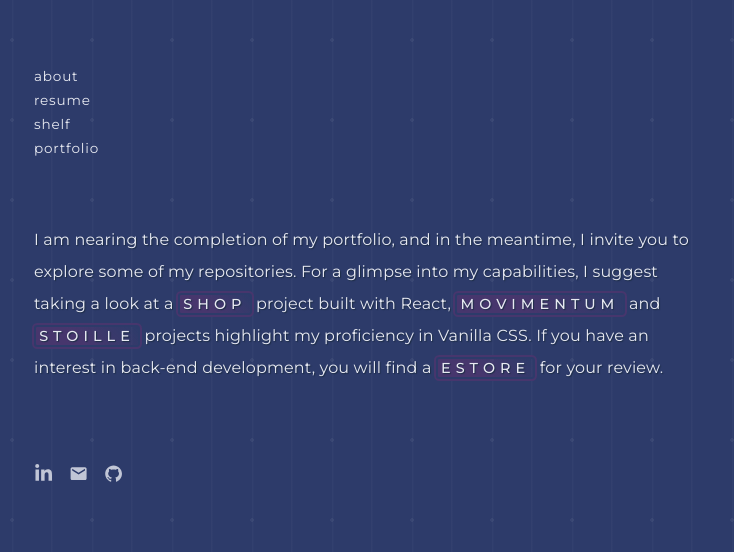
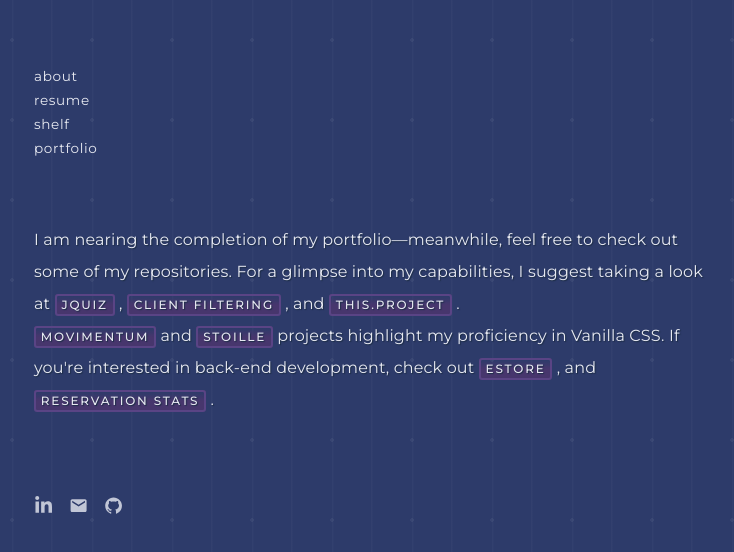
Before and after one commit to jasmingubeljic/jasmingubeljic.github.io, a Next.js app: page /portfolio in a window 1280 px wide. Shown: the top 552 px of the page, without its empty margins (268-1002 px from the left). Built offline with nearby package versions, Linux system fonts and the light colour scheme.

Commit message:
chore: update portfolio page

```diff
--- a/src/app/portfolio/page.js
+++ b/src/app/portfolio/page.js
@@ -4,25 +4,36 @@ export default function Portfolio() {
   return (
     <>
       <p>
-        I am nearing the completion of my portfolio, and in the meantime, I
-        invite you to explore some of my repositories. For a glimpse into my
-        capabilities, I suggest taking a look at a{" "}
+        I am nearing the completion of my portfolio—meanwhile, feel free to check out some of my repositories. For a glimpse into my
+        capabilities, I suggest taking a look at{" "}
         <a
-          href="https://github.com/jasmingubeljic/estore-client"
+          href="https://github.com/jasmingubeljic/jQuiz"
           target="_blank"
           className={styles["repository-link"]}
         >
-          shop
-        </a>{" "}
-        project built with React,{" "}
+          jQuiz
+        </a> ,{" "}
+        <a
+          href="https://github.com/jasmingubeljic/accommodation-filtering"
+          target="_blank"
+          className={styles["repository-link"]}
+        >
+          client filtering
+        </a> ,{" "}
+        and {" "}
+        <a
+          href="https://github.com/jasmingubeljic/jasmingubeljic.github.io"
+          target="_blank"
+          className={styles["repository-link"]}
+        >this.project</a> .
+        {" "} <br></br>
         <a
           href="https://github.com/jasmingubeljic/movimentum"
           target="_blank"
           className={styles["repository-link"]}
         >
           Movimentum
-        </a>{" "}
-        and{" "}
+        </a> and {" "}
         <a
           href="https://github.com/jasmingubeljic/stoille"
           target="_blank"
@@ -30,16 +41,20 @@ export default function Portfolio() {
         >
           Stoille
         </a>{" "}
-        projects highlight my proficiency in Vanilla CSS. If you have an
-        interest in back-end development, you will find a{" "}
+        projects highlight my proficiency in Vanilla CSS. If you're interested in back-end development, check out{" "}
         <a
           href="https://github.com/jasmingubeljic/estore-server"
           target="_blank"
           className={styles["repository-link"]}
         >
           eStore
-        </a>{" "}
-        for your review.
+        </a> , and {" "}
+        <a
+          href="https://github.com/jasmingubeljic/reservation-stats"
+          target="_blank"
+          className={styles["repository-link"]}>
+          reservation stats
+        </a> .
       </p>
     </>
   );
--- a/src/app/portfolio/page.module.css
+++ b/src/app/portfolio/page.module.css
@@ -1,18 +1,18 @@
 .repository-link {
   text-transform: uppercase;
   color: var(--easy-text);
-  font-size: 0.9rem;
+  font-size: 0.75rem;
   font-weight: 500;
-  padding: 0 0.2rem;
-  letter-spacing: 0.35em;
+  padding: 0.05rem 0.3rem 0.1rem;
+  letter-spacing: 0.15em;
   text-decoration: none;
-  background: linear-gradient(225deg, transparent, var(--primary) 60%);
-  border: 2px solid var(--dark);
-  outline: 2px solid var(--primary);
+  border: 2px solid var(--ultra-violet);
+  background: linear-gradient(180deg, transparent, var(--primary) 50%);
   border-radius: 0.2rem;
+  white-space: nowrap;
 }
 
 .repository-link:hover {
-  background: var(--primary);
-  background: none;
+  background: var(--prussian-blue);
+  transition: 100ms ease-in;
 }
--- a/src/components/Navigation/Navigation.module.css
+++ b/src/components/Navigation/Navigation.module.css
@@ -8,7 +8,7 @@
   font-size: 0.85rem;
   font-weight: 400;
   text-decoration: none;
-  letter-spacing: 0.05rem;
+  letter-spacing: 0.04rem;
 }
 
 .link:hover {
```
